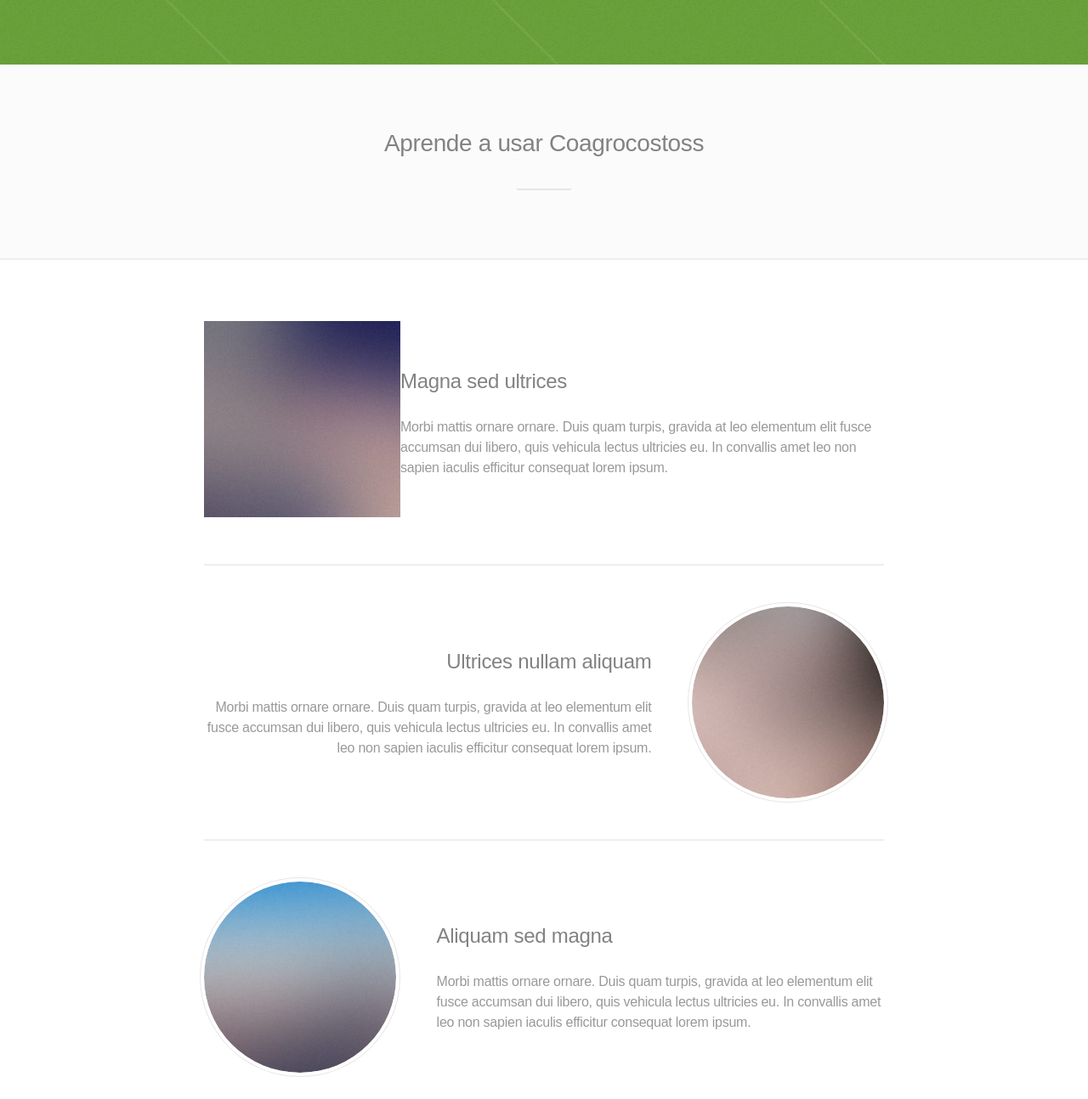
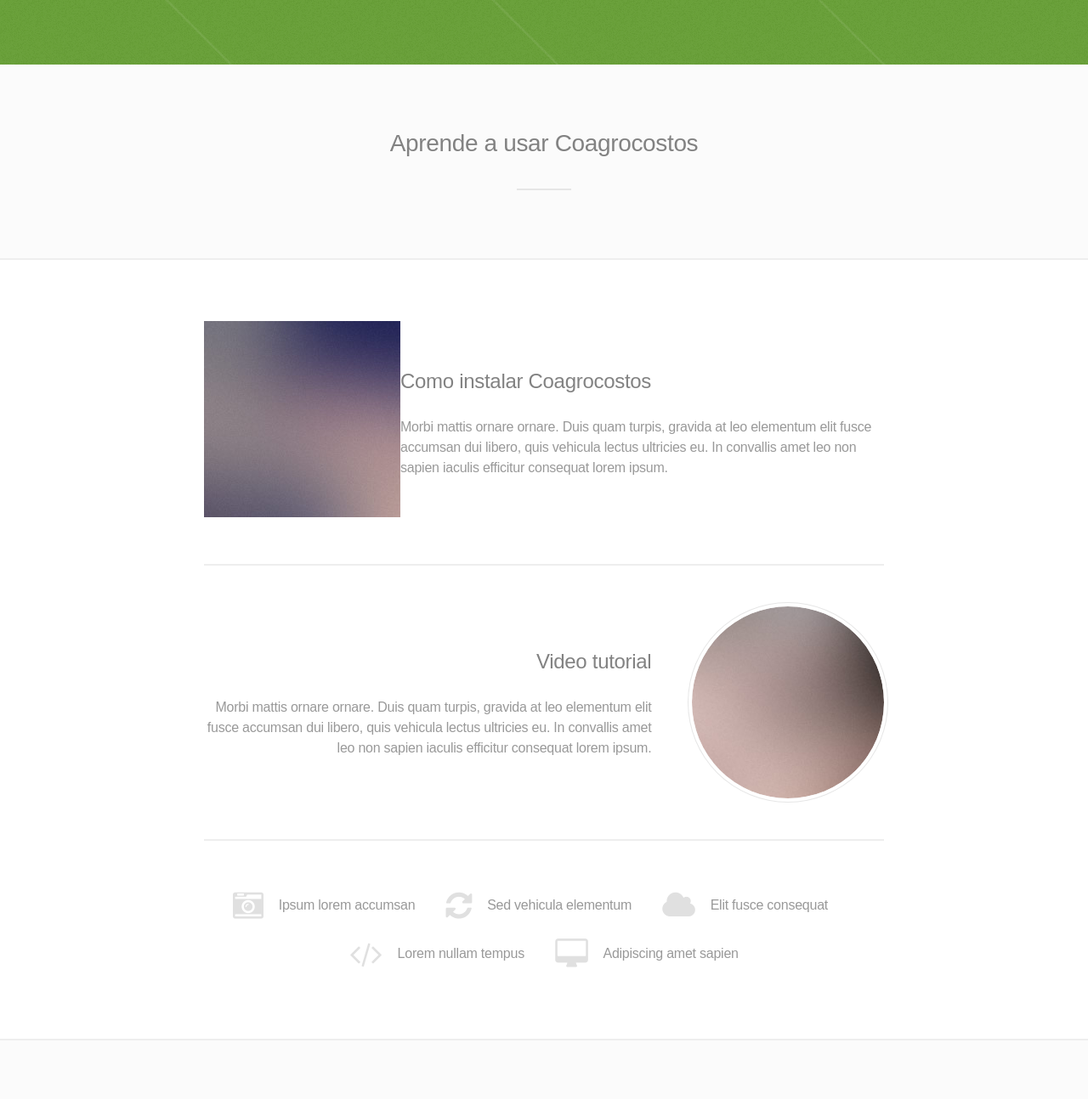
Before and after one commit to samuelsanchezcastiilo/Web-Coagrocostos, a plain HTML site: page index.html in a window 1280 px wide. Shown: the part 724-2018 px from the top of the page at 85% size. Drawn offline with Linux system fonts and the light colour scheme.

Commit message:
modify tittles

```diff
--- a/index.html
+++ b/index.html
@@ -19,7 +19,7 @@
 			<header id="header">
 				<div class="content">
 					<h1><a href="#">Coagrocostos</a></h1>
-					<p>ahora puedes controlar tus gastos<br />
+					<p>Ahora puedes controlar tus gastos<br/>
 					Y manetenerte informado</p>
 					<ul class="actions">
 						<li><a href="#"    class="button special icon fa-download">ir a play Store</a></li>
@@ -31,7 +31,7 @@
 		<!-- One -->
 			<section id="one" class="wrapper style2 special">
 				<header class="major">
-					<h2>Aprende a usar Coagrocostoss</h2>
+					<h2>Aprende a usar Coagrocostos</h2>
 				</header>
 				<!--<ul class="icons major">
 					<li><span class="icon fa-camera-retro"><span class="label">Shoot</span></span></li>
@@ -45,21 +45,14 @@
 					<section class="spotlight">
 						<div ><img src="images/pic01.jpg" alt="" /></div>
 						<div class="content">
-							<h3>Magna sed ultrices</h3>
+							<h3>Como instalar Coagrocostos</h3>
 							<p>Morbi mattis ornare ornare. Duis quam turpis, gravida at leo elementum elit fusce accumsan dui libero, quis vehicula lectus ultricies eu. In convallis amet leo non sapien iaculis efficitur consequat lorem ipsum.</p>
 						</div>
 					</section>
 					<section class="spotlight">
 						<div class="image"><img src="images/pic02.jpg" alt="" /></div>
 						<div class="content">
-							<h3>Ultrices nullam aliquam</h3>
-							<p>Morbi mattis ornare ornare. Duis quam turpis, gravida at leo elementum elit fusce accumsan dui libero, quis vehicula lectus ultricies eu. In convallis amet leo non sapien iaculis efficitur consequat lorem ipsum.</p>
-						</div>
-					</section>
-					<section class="spotlight">
-						<div class="image"><img src="images/pic03.jpg" alt="" /></div>
-						<div class="content">
-							<h3>Aliquam sed magna</h3>
+							<h3>Video tutorial</h3>
 							<p>Morbi mattis ornare ornare. Duis quam turpis, gravida at leo elementum elit fusce accumsan dui libero, quis vehicula lectus ultricies eu. In convallis amet leo non sapien iaculis efficitur consequat lorem ipsum.</p>
 						</div>
 					</section>
```
